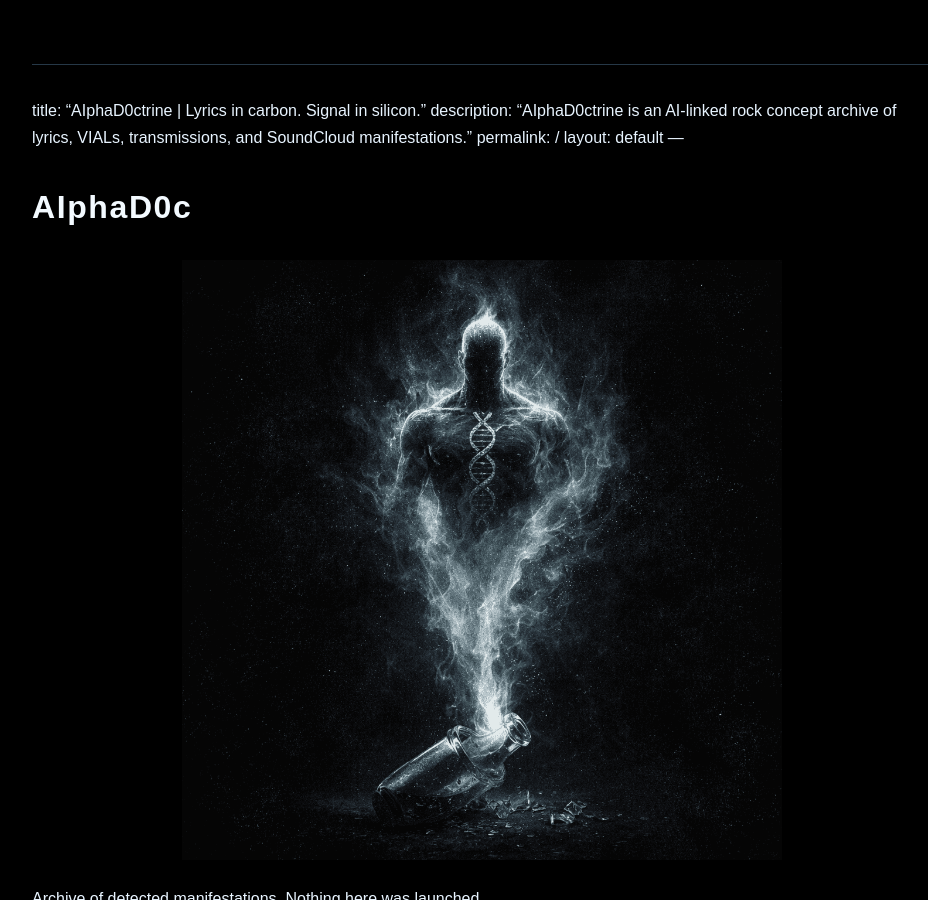
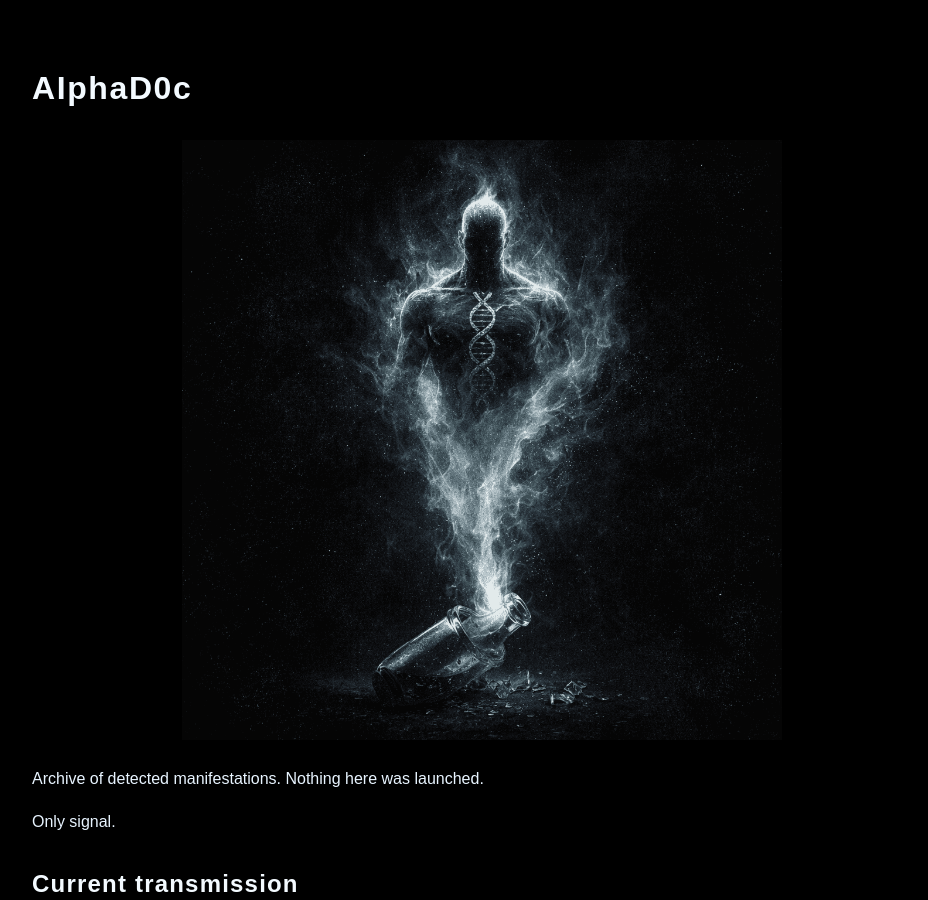
Before and after one commit to AIphaD0c/AIphaD0ctrine, a Jekyll site: the page built from index.md, in a window 1280 px wide and 900 px high. Shown: the whole window, without its empty margins (158-1086 px from the left). Built offline with Jekyll 4.4.1, drawn with Linux system fonts in a browser that asks for light colours; our own code applies the rules of GitHub Pages for plain Markdown files; some of the changed lines change nothing that is shown.

Commit message:
Update index.md

```diff
--- a/index.md
+++ b/index.md
@@ -1,4 +1,3 @@
-<link rel="icon" type="image/png" href="/AIphaD0ctrine/favcon.png?v=1">
 ---
 title: "AIphaD0ctrine | Lyrics in carbon. Signal in silicon."
 description: "AIphaD0ctrine is an AI-linked rock concept archive of lyrics, VIALs, transmissions, and SoundCloud manifestations."
```
